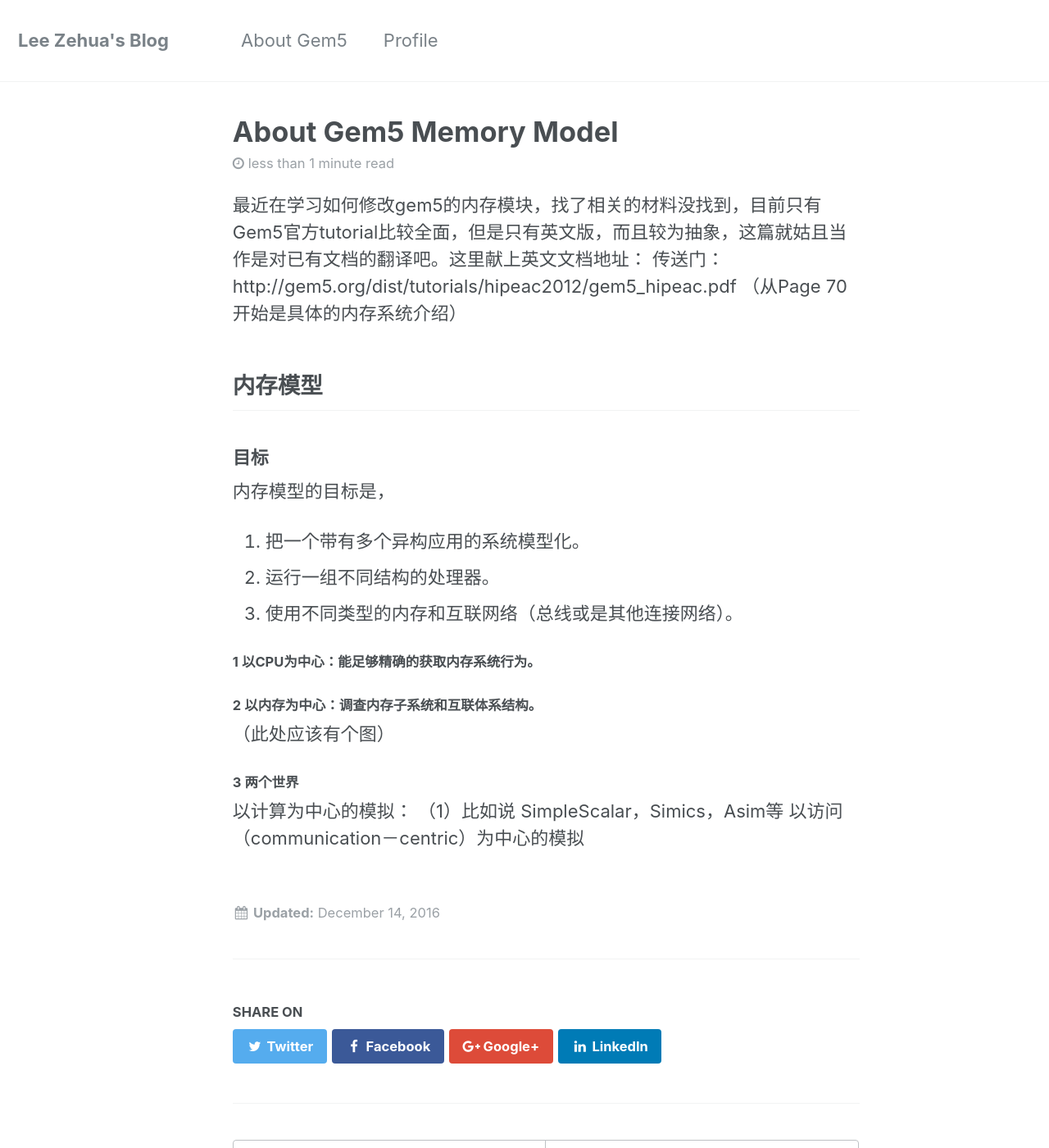
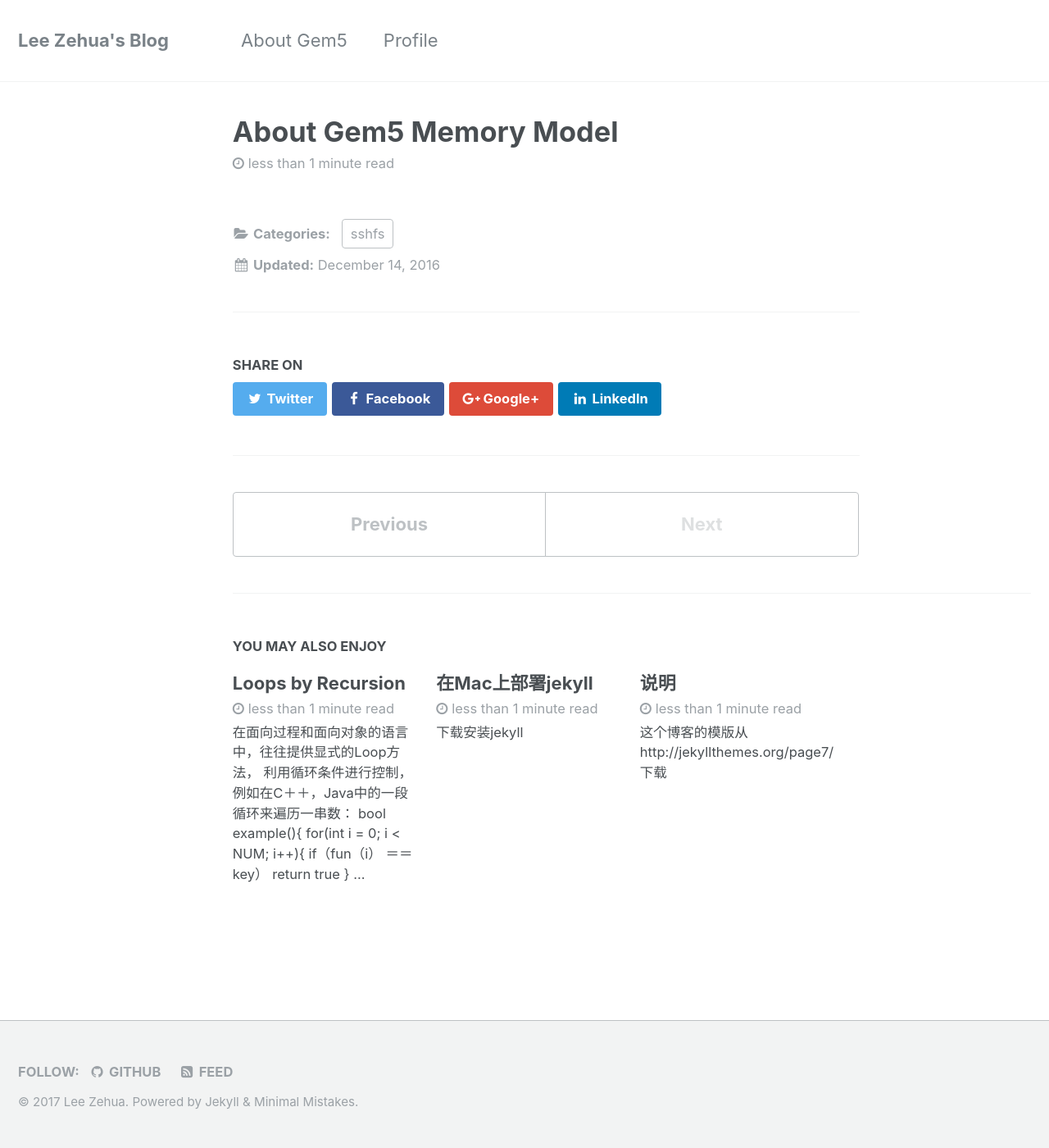
Before and after one commit to ZehuaLee/ZehuaLee.github.io, a Jekyll site: the page built from _posts/2016-12-14-About sshfs.md, in a window 1280 px wide and 1400 px high. Shown: the whole window at 82% size. Built offline with Jekyll 4.4.1, drawn with Linux system fonts in a browser that asks for light colours.

Commit message:
this is the automatically update @

```diff
--- a/_posts/2016-12-14-About sshfs.md
+++ b/_posts/2016-12-14-About sshfs.md
@@ -1,27 +1,5 @@
 ---
-
+category: sshfs
 title: 'About Gem5 Memory Model'
 
 ---
-
-最近在学习如何修改gem5的内存模块，找了相关的材料没找到，目前只有Gem5官方tutorial比较全面，但是只有英文版，而且较为抽象，这篇就姑且当作是对已有文档的翻译吧。这里献上英文文档地址：
-传送门：http://gem5.org/dist/tutorials/hipeac2012/gem5_hipeac.pdf
-（从Page 70 开始是具体的内存系统介绍）
-## 内存模型
-### 目标
-内存模型的目标是，
-1. 把一个带有多个异构应用的系统模型化。
-2. 运行一组不同结构的处理器。
-3. 使用不同类型的内存和互联网络（总线或是其他连接网络）。
-
-#### 1 以CPU为中心：能足够精确的获取内存系统行为。
-
-#### 2 以内存为中心：调查内存子系统和互联体系结构。
-
-（此处应该有个图）
-
-#### 3 两个世界
-
-以计算为中心的模拟：
-（1）比如说 SimpleScalar，Simics，Asim等
-以访问（communication－centric）为中心的模拟
```
